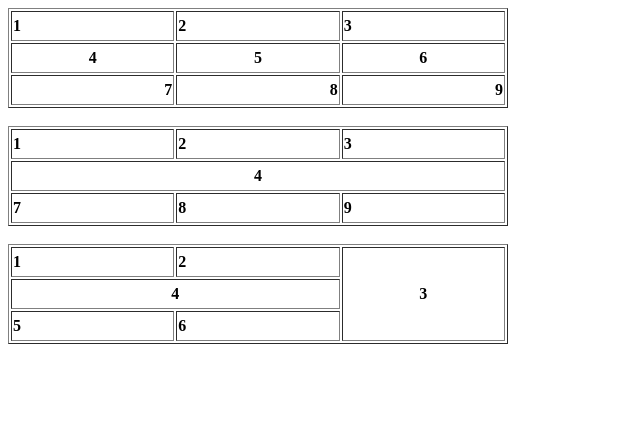
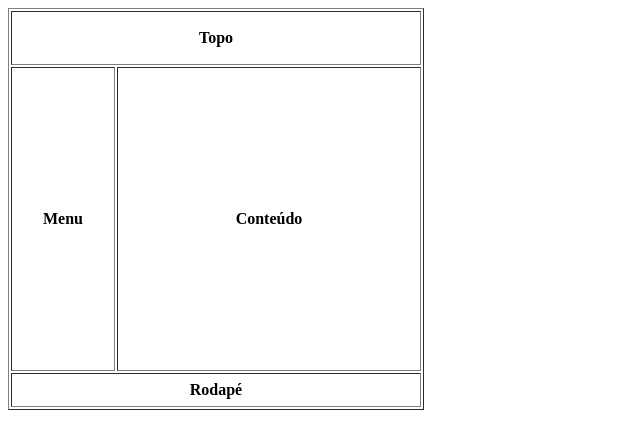
Before and after one commit to jjulianoalberto/exerc-cio-tabelas, a plain HTML site: page index.html in a window 1280 px wide. Shown: the whole page, without its empty margins (0-640 px from the left). Drawn offline with Linux system fonts and the light colour scheme.

Commit message:
exercicio 2

```diff
--- a/index.html
+++ b/index.html
@@ -3,71 +3,29 @@
 <head>
     <meta charset="UTF-8">
     <meta name="viewport" content="width=device-width, initial-scale=1.0">
-    <title>Exercicio 1</title>
+    <title>Exercicio 2</title>
 </head>
 <body>
 
+        <table border="1px">
+            <tbody>
 
-        <table style="width: 500px; height: 100px;" border="1">
-        <tbody>
-            <tr style="text-align: left;">
-                <th>1</th>
-                <th>2</th>
-                <th>3</th>
-            </tr>
-            <tr>
-                <th>4</th>
-                <th>5</th>
-                <th>6</th>
-            </tr>
-            <tr style="text-align: right;">
-                <th>7</th>
-                <th>8</th>
-                <th>9</th>
-            </tr>
-        </tbody>
-        </table>
-        <br>
+                <tr>
+                    <th tr colspan="2" style="width: 400px; height: 50px;">Topo</th>
 
-        <table style="width: 500px; height: 100px;" border="1">
-            <tbody>
-                <tr style="text-align: left;">
-                    <th>1</th>
-                    <th>2</th>
-                    <th>3</th>
                 </tr>
                 <tr>
-                    <th td colspan="3">4</th>
-
+                    <th style="width: 100px; height: 300px;">Menu</th>
+                    <th style="width: 300px; height: 300px;">Conteúdo</th>
                 </tr>
-                <tr style="text-align: left;">
-                    <th>7</th>
-                    <th>8</th>
-                    <th>9</th>
-                </tr>
-            </tbody>
-            </table>
-            <br>
-
-            <table style="width: 500px; height: 100px;" border="1">
-                <tbody>
-                    <tr style="text-align: left;">
-                        <th>1</th>
-                        <th>2</th>
-                        <th td rowspan="3" style="text-align: center;">3</th>
-                    </tr>
-                    <tr>
-                        <th td colspan="2">4</th>
+                <tr>
+                        <th tr colspan="2" style="width: 400px; height: 30px;">Rodapé</th>
 
                     </tr>
-                    <tr style="text-align: left;">
-                        <th>5</th>
-                        <th>6</th>
-                    </tr>
+
                 </tbody>
                 </table>
 
 
-
 </body>
 </html>
```
